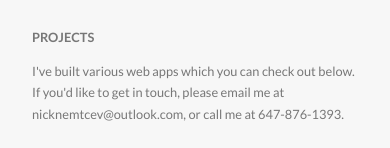
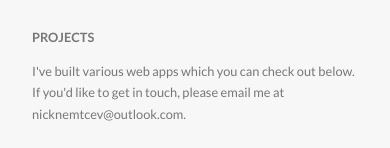
Before and after one commit to nnemtcev/software-engineering-portfolio, a website with bundled scripts: page index.html in a window 390 px wide. Shown: the part 1019-1167 px from the top of the page. Built offline with nearby package versions, Linux system fonts and the light colour scheme; files whose address does not match are found by name.

Commit message:
Remove phone number from index.html

```diff
--- a/index.html
+++ b/index.html
@@ -40,7 +40,7 @@
                     </p>
                     <h3 class="heading-tertiary u-margin-bottom-small">Projects</h3>
                     <p class="paragraph">
-                        I've built various web apps which you can check out below. If you'd like to get in touch, please email me at nicknemtcev@outlook.com, or call me at 647-876-1393.
+                        I've built various web apps which you can check out below. If you'd like to get in touch, please email me at nicknemtcev@outlook.com.
                     </p>
 
                 </div>
```
